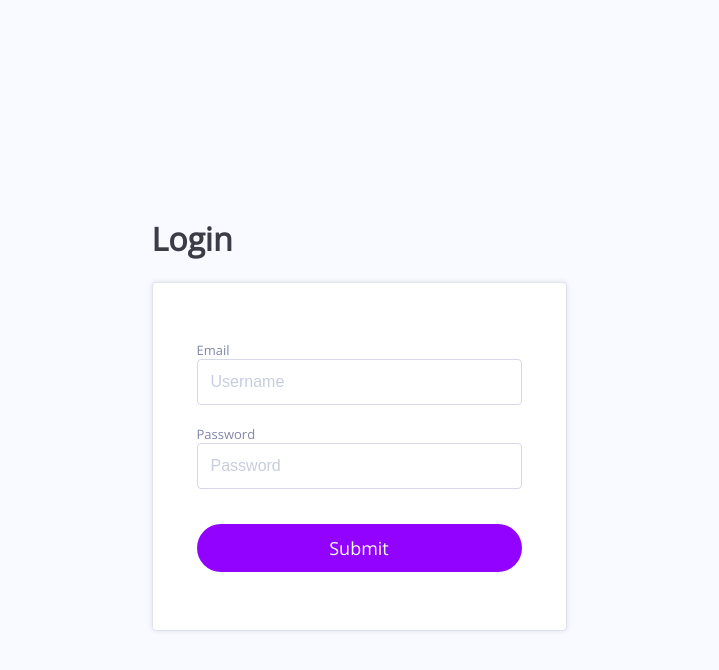
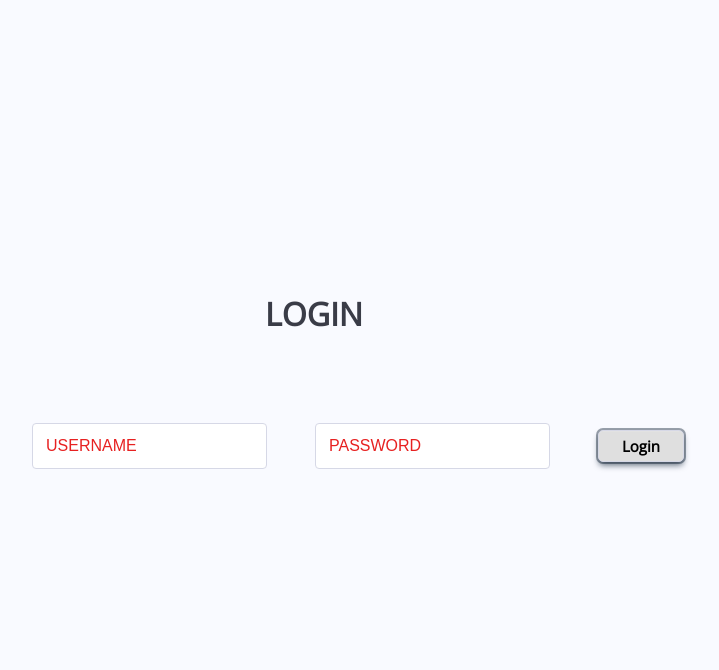
Before and after one commit to muhBilal/post, a PHP site: page / in a window 1280 px wide. Shown: the top 670 px of the page, without its empty margins (326-1045 px from the left). Run offline with PHP 8.4, Linux system fonts and the light colour scheme.

Commit message:
change login

```diff
--- a/css/style.css
+++ b/css/style.css
@@ -48,35 +48,32 @@ body {
   align-items: center;
 }
 
-h1 {
+.login h1 {
   font-weight: 900;
   margin-top: 48px;
+  text-align: center;
 }
 
 form {
-  background: #fff;
-  max-width: 360px;
   width: 100%;
   padding: 58px 44px;
-  border: 1px solid #e1e2f0;
-  border-radius: 4px;
-  box-shadow: 0 0 5px 0 rgba(42, 45, 48, 0.12);
+  display: flex;
+  align-items: center;
+  justify-content: center;
+  gap: 3rem;
   transition: all 0.3s ease;
 }
 
 .row {
   display: flex;
+  align-items: center;
   flex-direction: column;
   margin-bottom: 20px;
 }
 
-.row label {
-  font-size: 13px;
-  color: #8086a9;
-}
-
 .row input {
   flex: 1;
+  align-items: center;
   padding: 13px;
   border: 1px solid #d6d8e6;
   border-radius: 4px;
@@ -90,25 +87,28 @@ form {
 }
 
 .row input::placeholder {
-  color: #C8CDDF;
+  color: #e72121;
 }
 
 input.button {
+  margin-bottom: 1rem;
   width: 100%;
-  padding: 12px;
-  font-size: 18px;
-  background: #9203ff;
-  color: #fff;
-  border: none;
-  border-radius: 100px;
+  padding: 5px 23px;
+  font-size: 15px;
+  background: #dfdfdf;
+  font-weight: 800;
+  border: 10 black;
+  border-radius: 5px;
   cursor: pointer;
   font-family: 'Open Sans', sans-serif;
   margin-top: 15px;
   transition: background 0.2s ease-out;
+
+  box-shadow: rgba(6, 24, 44, 0.4) 0px 0px 0px 2px, rgba(6, 24, 44, 0.65) 0px 4px 6px -1px, rgba(255, 255, 255, 0.08) 0px 1px 0px inset;
 }
 
 input.button:hover {
-  background: #6803b5;
+  background: #a0a0a0;
 }
 
 .container {
--- a/home.php
+++ b/home.php
@@ -31,7 +31,6 @@ if (!isset($_SESSION['uname'])) {
     </div>
 
     <div class="links">
-
     </div>
 
 
--- a/index.php
+++ b/index.php
@@ -14,19 +14,18 @@
 
     <div class="login">
         <div>
-            <h1>Login</h1>
+            <h1>LOGIN</h1>
             <div id="message"></div>
             <form>
                 <div class="row">
-                    <label for="email">Email</label>
-                    <input type="text" class="textbox" id="txt_uname" name="txt_uname" placeholder="Username" />
-
+                    <input type="text" class="textbox" id="txt_uname" name="txt_uname" placeholder="USERNAME" />
                 </div>
                 <div class="row">
-                    <label for="password">Password</label>
-                    <input type="password" class="textbox" id="txt_pwd" name="txt_pwd" placeholder="Password" />
+                    <input type="password" class="textbox" id="txt_pwd" name="txt_pwd" placeholder="PASSWORD" />
                 </div>
-                <input type="button" value="Submit" name="but_submit" id="but_submit" class="button" />
+                <div class="row">
+                    <input type="button" value="Login" name="but_submit" id="but_submit" class="button" />
+                </div>
             </form>
         </div>
     </div>
```
